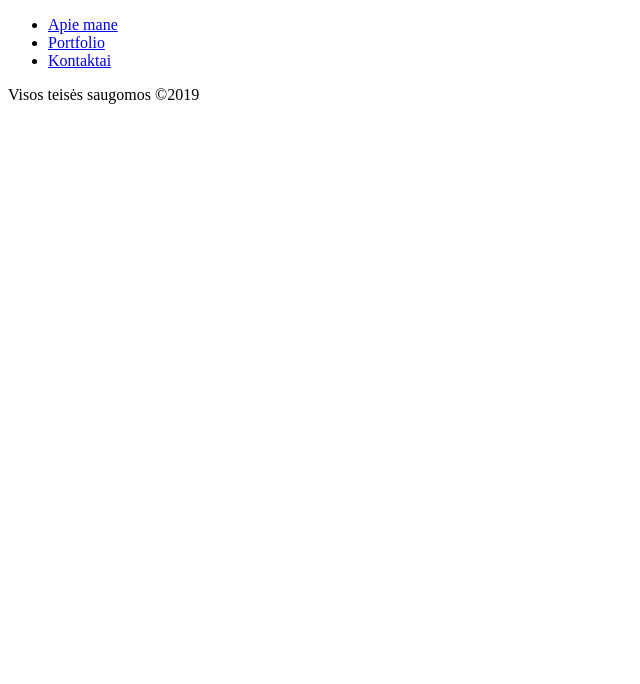
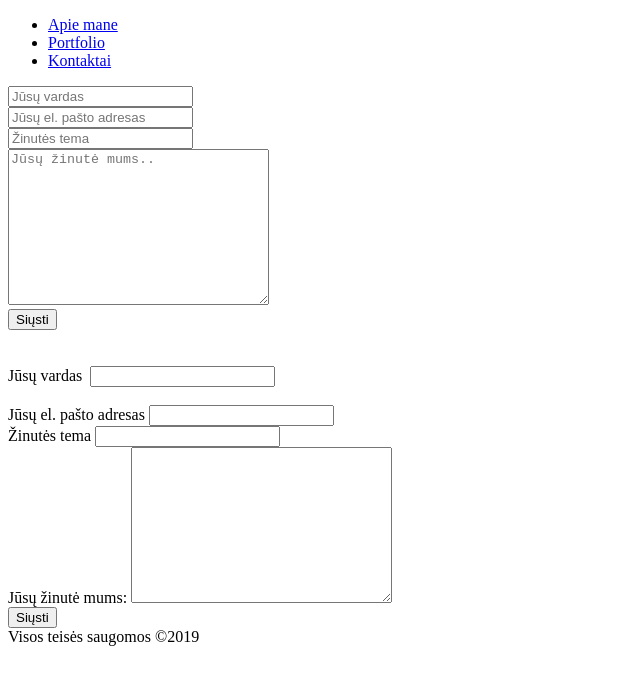
Before and after one commit to kaunas-coding-school/KSC22V, a plain HTML site: page kontaktai.html in a window 1280 px wide. Shown: the whole page, without its empty margins (0-640 px from the left). Drawn offline with Linux system fonts and the light colour scheme.

Commit message:
Trečios paskaitos pabaiga

```diff
--- /dev/null
+++ b/css/layout.css
@@ -0,0 +1,14 @@
+header{
+    background-color: red;
+}
+aside {
+    background-color: blue;
+    width: 250px;
+    height: 250px;
+}
+main {
+    background-color: rgba(166, 255, 112, 0.36);
+}
+footer {
+    background-color: coral;
+}
--- /dev/null
+++ b/css/reset.css
@@ -0,0 +1,48 @@
+/* http://meyerweb.com/eric/tools/css/reset/
+   v2.0 | 20110126
+   License: none (public domain)
+*/
+
+html, body, div, span, applet, object, iframe,
+h1, h2, h3, h4, h5, h6, p, blockquote, pre,
+a, abbr, acronym, address, big, cite, code,
+del, dfn, em, img, ins, kbd, q, s, samp,
+small, strike, strong, sub, sup, tt, var,
+b, u, i, center,
+dl, dt, dd, ol, ul, li,
+fieldset, form, label, legend,
+table, caption, tbody, tfoot, thead, tr, th, td,
+article, aside, canvas, details, embed,
+figure, figcaption, footer, header, hgroup,
+menu, nav, output, ruby, section, summary,
+time, mark, audio, video {
+    margin: 0;
+    padding: 0;
+    border: 0;
+    font-size: 100%;
+    font: inherit;
+    vertical-align: baseline;
+}
+/* HTML5 display-role reset for older browsers */
+article, aside, details, figcaption, figure,
+footer, header, hgroup, menu, nav, section {
+    display: block;
+}
+body {
+    line-height: 1;
+}
+ol, ul {
+    list-style: none;
+}
+blockquote, q {
+    quotes: none;
+}
+blockquote:before, blockquote:after,
+q:before, q:after {
+    content: '';
+    content: none;
+}
+table {
+    border-collapse: collapse;
+    border-spacing: 0;
+}
--- a/kontaktai.html
+++ b/kontaktai.html
@@ -2,6 +2,7 @@
 <html lang="lt">
 <head>
     <title>Kontaktai</title>
+    <meta charset="UTF-8">
 </head>
 <body>
 
@@ -14,7 +15,29 @@
 </header>
 <aside></aside>
 <main>
-
+    <form action="kursiustiduomenis.php">
+        <input type="text" name="vardas" placeholder="Jūsų vardas"/><br>
+        <input type="email" name="el-pastas" placeholder="Jūsų el. pašto adresas" /><br>
+        <input type="text" name="tema" placeholder="Žinutės tema"><br>
+        <textarea name="zinute" placeholder="Jūsų žinutė mums.." cols="30" rows="10"></textarea><br>
+        <input type="submit" value="Siųsti">
+    </form>
+    <br><br>
+    <form action="kursiustiduomenis.php">
+        <label for="name">Jūsų vardas</label>
+        &nbsp;<input type="text" name="vardas" id="name"/><br>
+        <br>
+        <label for="emailas">Jūsų el. pašto adresas</label>
+        <input type="email" name="el-pastas" id="emailas" />
+        <br>
+        <label for="apie_ka">Žinutės tema</label>
+        <input type="text" name="tema" id="apie_ka">
+        <br>
+        <label for="msg">Jūsų žinutė mums:</label>
+        <textarea name="zinute" id="msg" cols="30" rows="10"></textarea>
+        <br>
+        <input type="submit" value="Siųsti">
+    </form>
 </main>
 <footer>Visos teisės saugomos &copy;2019</footer>
 
```
Also changed, not shown: index.html (+3 -0 lines), 1 other file.
